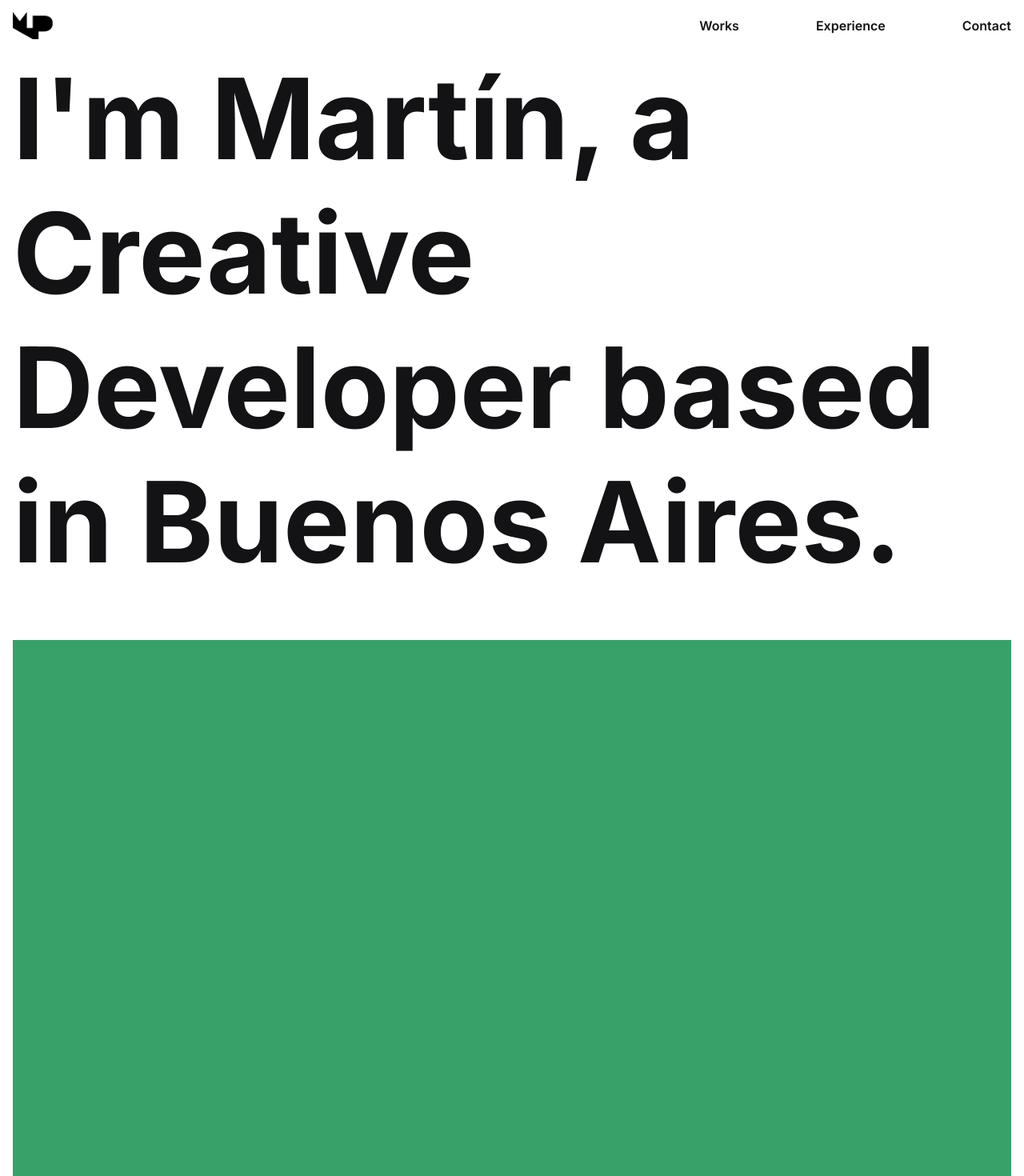
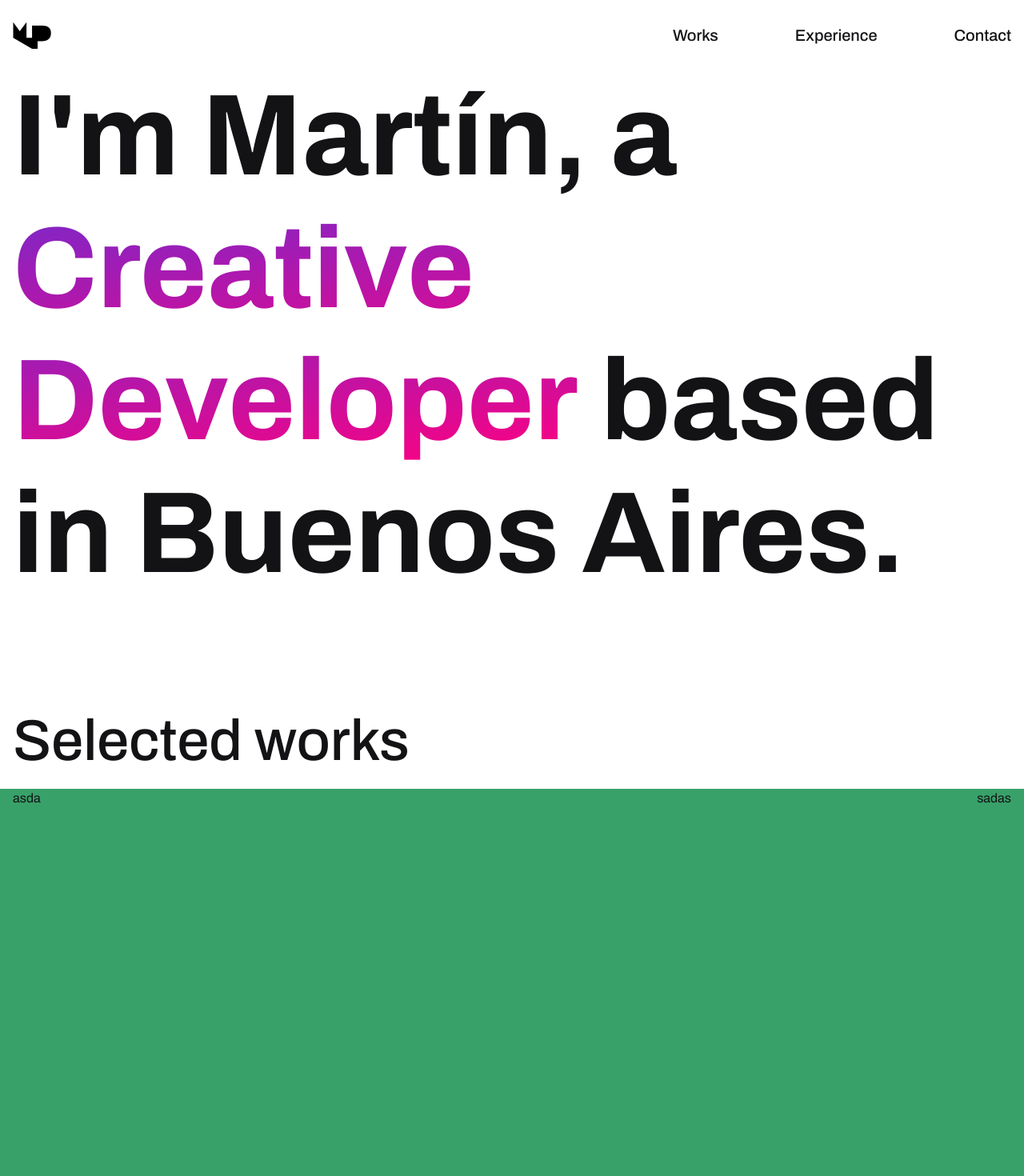
Before and after one commit to martinpintos/personal-portfolio, a Next.js app: page / in a window 1280 px wide. Shown: the top 1470 px of the page at 80% size. Built offline with nearby package versions, Linux system fonts and the light colour scheme.

Commit message:
Added animations, Works section and gradients

```diff
--- a/pages/index.tsx
+++ b/pages/index.tsx
@@ -12,8 +12,16 @@ import {
   VStack,
   Heading,
   Img,
+  Image,
+  useColorMode,
+  useColorModeValue,
 } from "@chakra-ui/react";
-import { motion, AnimatePresence, AnimateSharedLayout } from "framer-motion";
+import {
+  motion,
+  AnimatePresence,
+  AnimateSharedLayout,
+  useAnimation,
+} from "framer-motion";
 
 const Index = () => {
   return (
@@ -23,31 +31,73 @@ const Index = () => {
           <Flex
             position="sticky"
             top="0"
-            h={16}
+            h={{ base: 16, lg: "88px" }}
             as="header"
             justifyContent="space-between"
             alignItems="center"
           >
-            <Box>
-              <Img maxWidth="50px" src="/images/logo.png" />
-            </Box>
-            <HStack as={"nav"} spacing={{ base: 4, sm: 8, md: 16, lg: 24 }}>
-              <Link fontWeight="600">Works</Link>
-              <Link fontWeight="600">Experience</Link>
-              <Link fontWeight="600">Contact</Link>
+            <Link textDecoration="none">
+              <Box
+                alignItems="center"
+                initial={{ y: -50 }}
+                animate={{ y: 0 }}
+                as={motion.div}
+              >
+                <Image maxWidth="48px" src="/images/logo2.svg" alt="Logo" />
+              </Box>
+            </Link>
+            <HStack
+              initial={{ y: -50 }}
+              animate={{ y: 0 }}
+              as={motion.nav}
+              spacing={{ base: 4, sm: 8, md: 16, lg: 24 }}
+            >
+              <Link fontSize={{ md: 18, xl: 20 }} fontWeight="500">
+                Works
+              </Link>
+              <Link fontSize={{ md: 18, xl: 20 }} fontWeight="500">
+                Experience
+              </Link>
+              <Link fontSize={{ md: 18, xl: 20 }} fontWeight="500">
+                Contact
+              </Link>
             </HStack>
           </Flex>
-          <Box maxW="container">
-            <Heading as="h1" fontSize={{ base: 74, sm: 100, md: 140 }}>
-              I&#x27;m Martín, a Creative Developer based in Buenos Aires.
+          <Box maxW="container" mt={{ base: 8, sm: 0 }}>
+            <Heading
+              lineHeight="1.15"
+              initial={{ y: -50 }}
+              animate={{ y: 0 }}
+              as={motion.h1}
+              fontSize={{ base: 74, sm: 100, md: 144 }}
+              fontWeight="bold"
+            >
+              I&#x27;m Martín, a{" "}
+              <Text
+                display="inline"
+                bgGradient="linear(to-br, #7928CA, #FF0080)"
+                bgClip="text"
+              >
+                Creative Developer
+              </Text>{" "}
+              based in Buenos Aires.
             </Heading>
           </Box>
-          <Box
-            mt={16}
-            h="1200px"
-            backgroundColor="green.500"
-            fontWeight="400"
-          ></Box>
+          <Box mt="140px" fontWeight="400">
+            <Heading my={6} as="h2" fontWeight="medium" size="4xl">
+              Selected works
+            </Heading>
+          </Box>
+        </Container>
+        <Container h="600px" backgroundColor="green.500" maxWidth="100%">
+          <Stack
+            direction="row"
+            alignItems="center"
+            justifyContent="space-between"
+          >
+            <Box>asda</Box>
+            <Box>sadas</Box>
+          </Stack>
         </Container>
       </AnimateSharedLayout>
     </>
--- a/src/theme/index.ts
+++ b/src/theme/index.ts
@@ -2,8 +2,8 @@ import { extendTheme, theme as base } from "@chakra-ui/react";
 
 const theme = extendTheme({
   fonts: {
-    heading: `Inter, ${base.fonts?.heading}`,
-    body: `Inter, ${base.fonts?.body}`,
+    heading: `Archivo, ${base.fonts?.heading}`,
+    body: `Archivo, ${base.fonts?.body}`,
   },
   colors: {
     gray: {
--- a/src/theme/styles.css
+++ b/src/theme/styles.css
@@ -1 +1 @@
-@import url("https://fonts.googleapis.com/css2?family=Inter:wght@100;200;300;400;500;600;700;800;900&display=swap");
+@import url("https://fonts.googleapis.com/css2?family=Archivo:wght@100;200;300;400;500;600;700;800;900&display=swap");
```
Also changed, not shown: public/images/logo2.svg (added).
